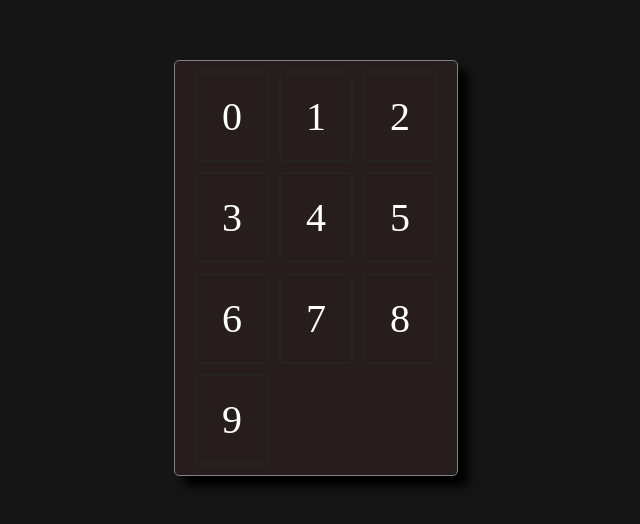
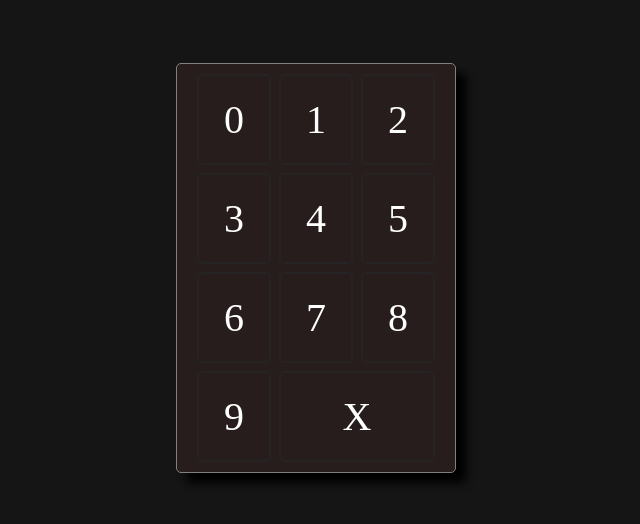
Before and after one commit to NeeteshParihar/Backened, a plain HTML site: page temp.html in a window 1280 px wide. Shown: the part 132-656 px from the top of the page, without its empty margins (324-964 px from the left). Drawn offline with Linux system fonts and the light colour scheme.

Commit message:
add shorthand on grid item

```diff
--- a/temp.html
+++ b/temp.html
@@ -20,8 +20,7 @@
     .container{
 
       display: inline-grid;
-      column-gap: 10px;
-      row-gap : 10px ;
+     gap : 8px ;
 
       grid-template-columns: auto auto auto;
       border : 1px solid grey ;
@@ -45,6 +44,13 @@
 
     }
 
+    .item-end{
+
+     grid-column: 2 / span 2;
+     text-align: center;
+
+    }
+
 
   </style>
 
@@ -63,6 +69,7 @@
     <div>7</div>
     <div>8</div>
     <div>9</div>
+    <div class="item-end">X</div>
   </div>
 
 </body>
```
